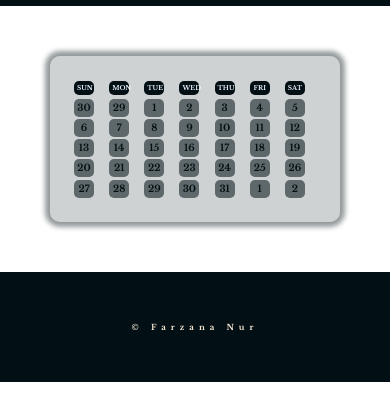
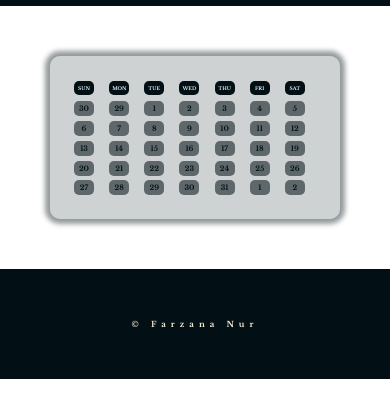
Before and after one commit to FarzanaNur/calendar, a plain HTML site: page index.html in a window 390 px wide. Shown: the part 78-498 px from the top of the page. Drawn offline with nearby package versions, Linux system fonts and the light colour scheme.

Commit message:
font-size responsive

```diff
--- a/css/style.css
+++ b/css/style.css
@@ -275,14 +275,14 @@ button{
     .day {
         margin: 2px;
         padding: 3px;
-        font-size: .4em; /* Slightly smaller text on small screens */
+        font-size: .3em; /* Slightly smaller text on small screens */
         height: fit-content;
         width: 20px;
 
         /* border: 2px solid red; */
     }
     .day a,.date{
-        font-size: .4rem;
+        font-size: .3rem;
     }
     footer{
 
```
